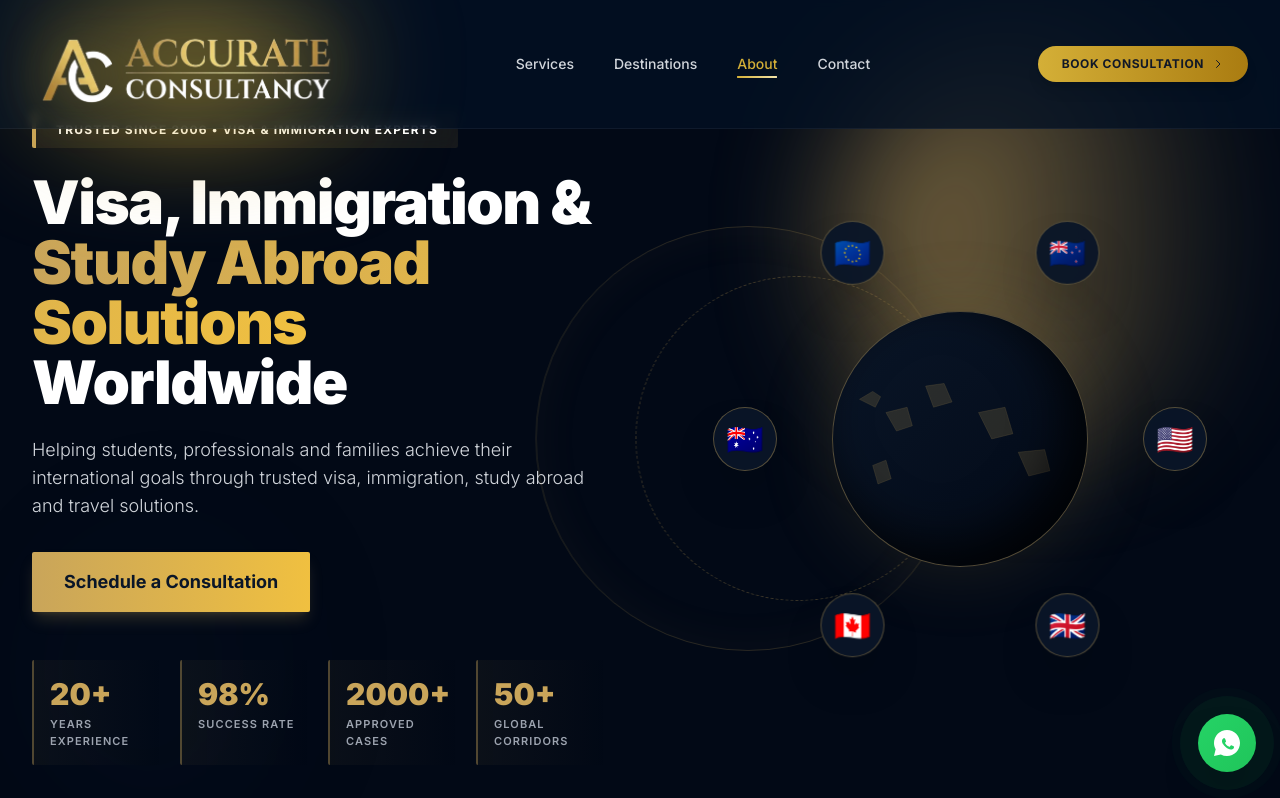
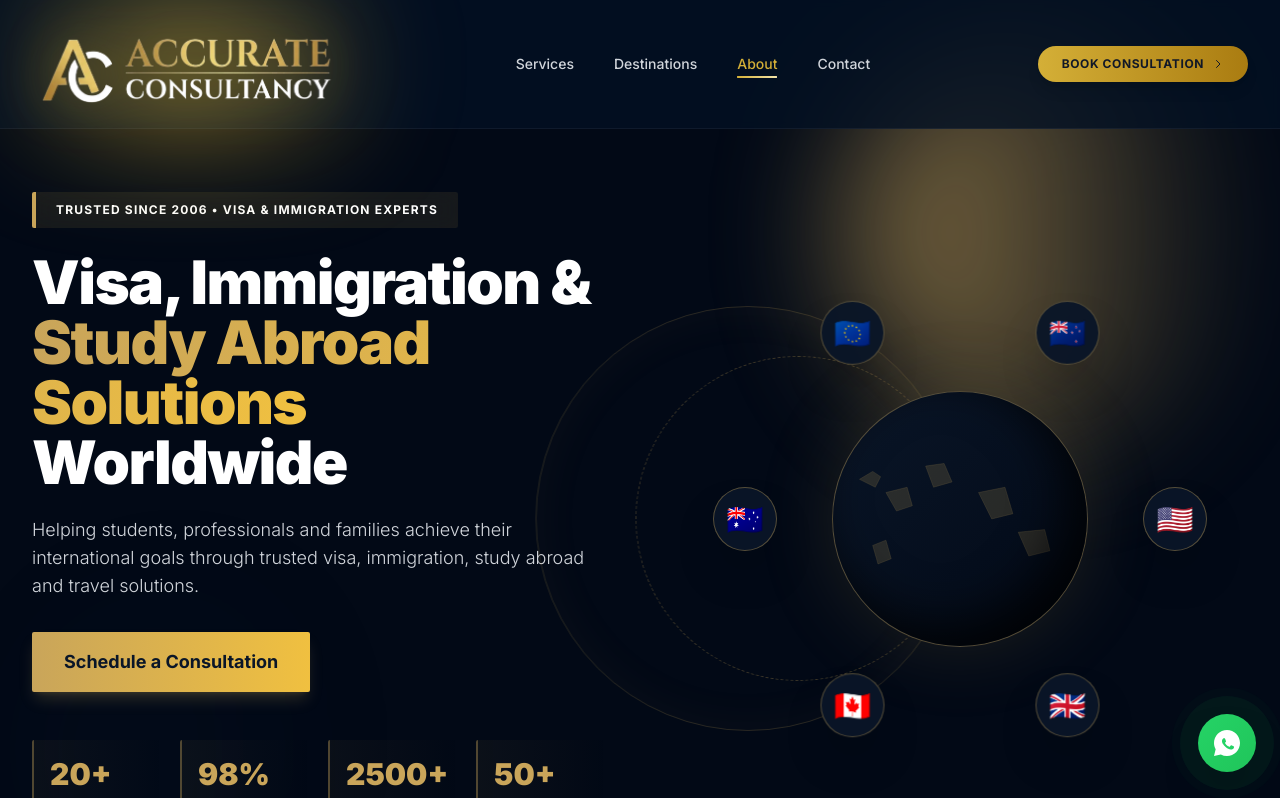
Before and after one commit to imran1001/Accurate-ConsultancyV3, a React (Vite) app: page / in a window 1280 px wide. Shown: the top 798 px of the page. Built offline with nearby package versions, Linux system fonts and the light colour scheme.

Commit message:
Update casesCount and adjust section padding

```diff
--- a/src/components/Hero.jsx
+++ b/src/components/Hero.jsx
@@ -49,13 +49,14 @@ const ContinentsMap = () => (
 const Hero = () => {
   const yearsCount = useCounter(20, 2000);
   const successCount = useCounter(98, 2000);
-  const casesCount = useCounter(2000, 2000);
+  const casesCount = useCounter(2500, 2500);
   const countriesCount = useCounter(50, 2000);
 
   const [hoveredCountry, setHoveredCountry] = useState(null);
 
   return (
-    <section className="relative min-h-screen pt-28 pb-16 px-4 sm:px-6 lg:px-8 overflow-hidden flex items-center bg-[#020916]">
+    /* Increased top padding (pt-36 up to lg:pt-48) so text never collapses under the navbar */
+    <section className="relative min-h-screen pt-36 sm:pt-40 md:pt-44 lg:pt-48 pb-16 px-4 sm:px-6 lg:px-8 overflow-hidden flex items-center bg-[#020916]">
       {/* Background Ambient Glow Elements */}
       <div className="absolute top-10 right-10 w-72 h-72 sm:w-96 sm:h-96 rounded-full blur-3xl opacity-20 pointer-events-none bg-gradient-to-r from-[#c9a55a] to-transparent animate-pulse" />
       <div className="absolute bottom-0 left-10 w-64 h-64 sm:w-80 sm:h-80 rounded-full blur-3xl opacity-10 pointer-events-none bg-gradient-to-r from-[#1a2b4c] to-transparent" />
@@ -107,7 +108,7 @@ const Hero = () => {
           </div>
         </div>
 
-        {/* Right Column - Corporate Globe with Flag Orbits (Hidden on mobile) */}
+        {/* Right Column - Corporate Globe with Flag Orbits */}
         <div className="hidden lg:flex w-full items-center justify-center py-8 lg:py-0">
           <div className="relative w-[500px] h-[500px] flex items-center justify-center">
 
@@ -124,7 +125,7 @@ const Hero = () => {
               <div className="absolute inset-0 rounded-full shadow-[inset_-20px_-20px_50px_rgba(0,0,0,0.8)] pointer-events-none" />
             </div>
 
-            {/* Market Flags Orbiting the Globe (Increased Size) */}
+            {/* Market Flags Orbiting the Globe */}
             {countriesData.map((country, index) => {
               const orbitStyles = {
                 '--start-angle': `${country.angle}deg`,
@@ -135,12 +136,10 @@ const Hero = () => {
               return (
                 <div
                   key={index}
-                  // Updated margins (-ml-8 -mt-8) to properly center the larger 64x64px badge
                   className="absolute left-[50%] top-[50%] -ml-8 -mt-8 z-20"
                   style={orbitStyles}
                 >
                   <div
-                    // Increased dimensions (w-16 h-16) and emoji text size (text-3xl)
                     className="relative flex items-center justify-center w-16 h-16 rounded-full border border-[#c9a55a]/40 bg-[#0a1628]/95 text-3xl shadow-2xl hover:scale-110 hover:border-[#f0c040] hover:shadow-[#c9a55a]/50 transition-all duration-300 cursor-pointer backdrop-blur-md select-none animate-[counterRotate_40s_linear_infinite]"
                     onMouseEnter={() => setHoveredCountry(index)}
                     onMouseLeave={() => setHoveredCountry(null)}
```
